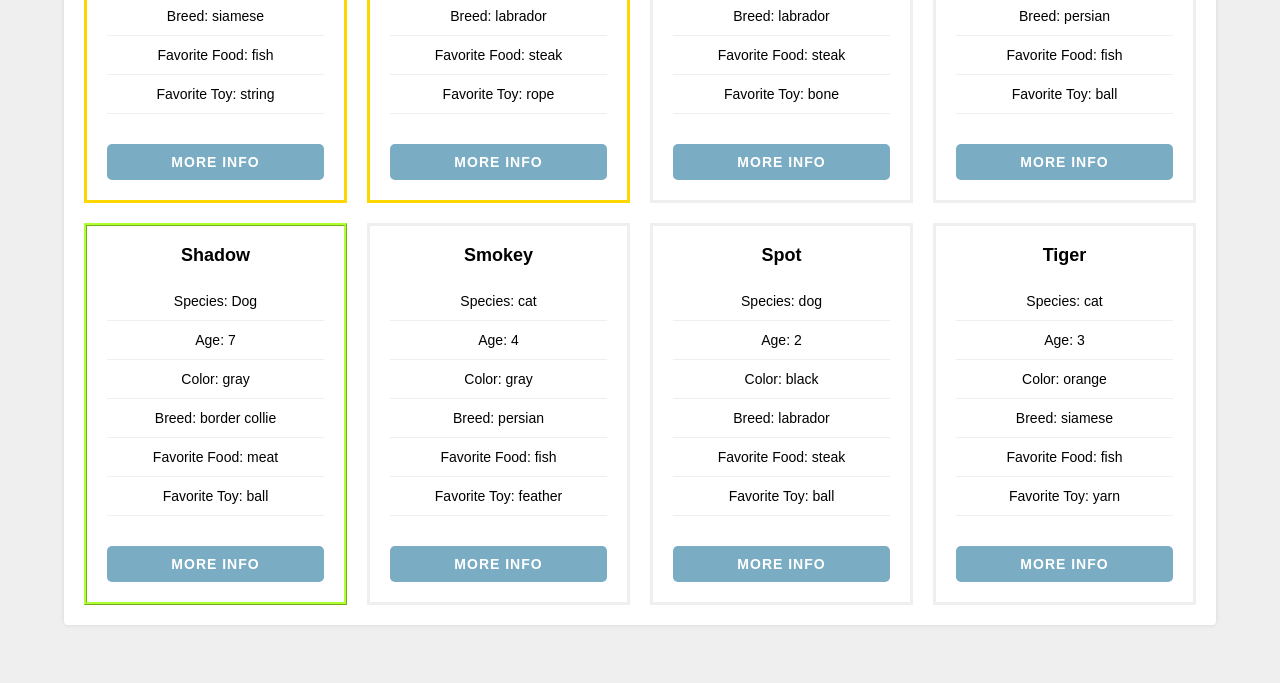
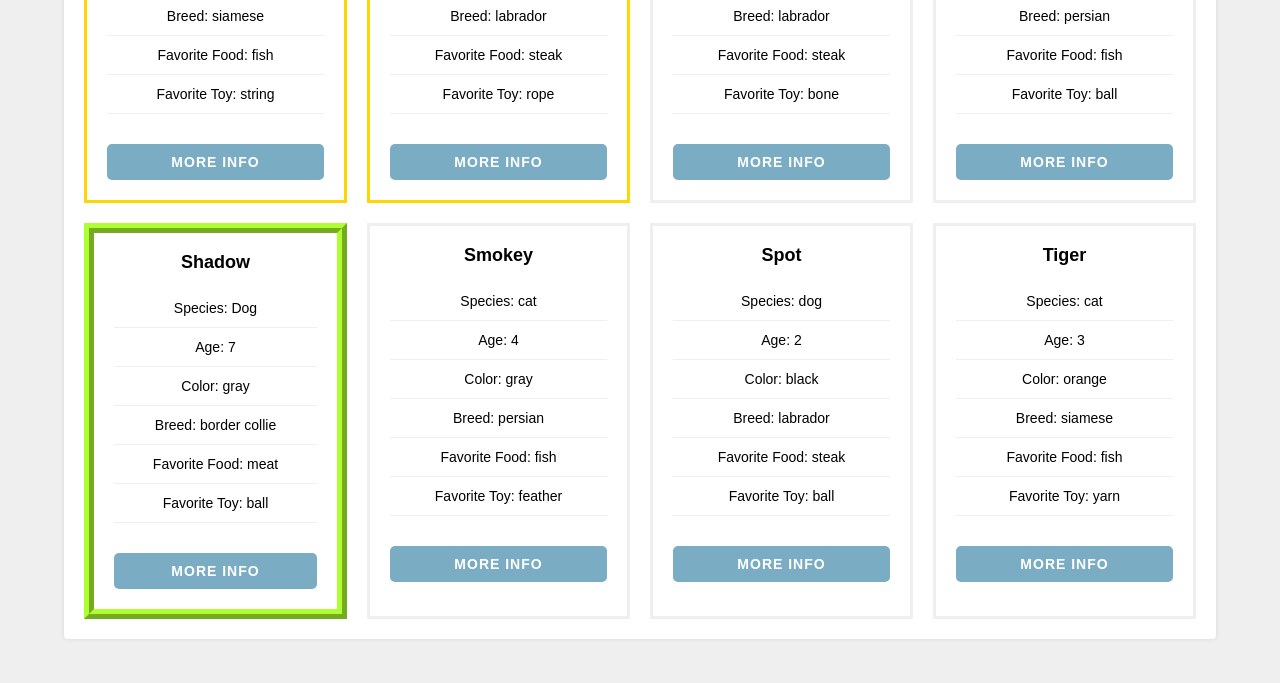
Before and after one commit to brodymileham/Junior-Frontend-Assessment, a plain HTML site: page index.html in a window 1280 px wide. Shown: the part 578-1261 px from the top of the page. Drawn offline with Linux system fonts and the light colour scheme.

Commit message:
'goodboy' pet now has a 10px border to stand out from the rest of the pets

```diff
--- a/assets/stylesheets/style.scss
+++ b/assets/stylesheets/style.scss
@@ -124,7 +124,7 @@ main {
     }
 
     &__goodboy {
-      border: 3px ridge greenyellow;
+      border: 10px ridge greenyellow;
       padding: 20px;
     }
 
```
Also changed, not shown: assets/stylesheets/style.css, 1 other file.
